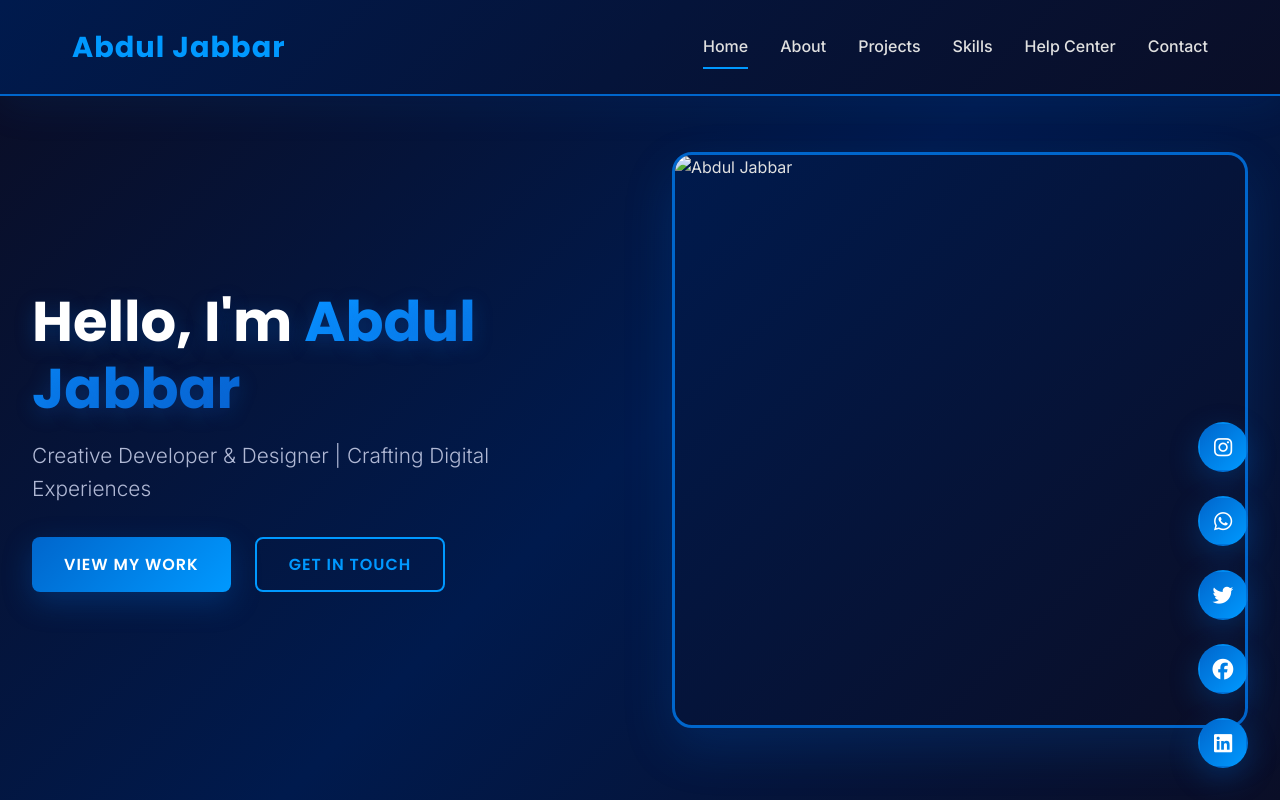
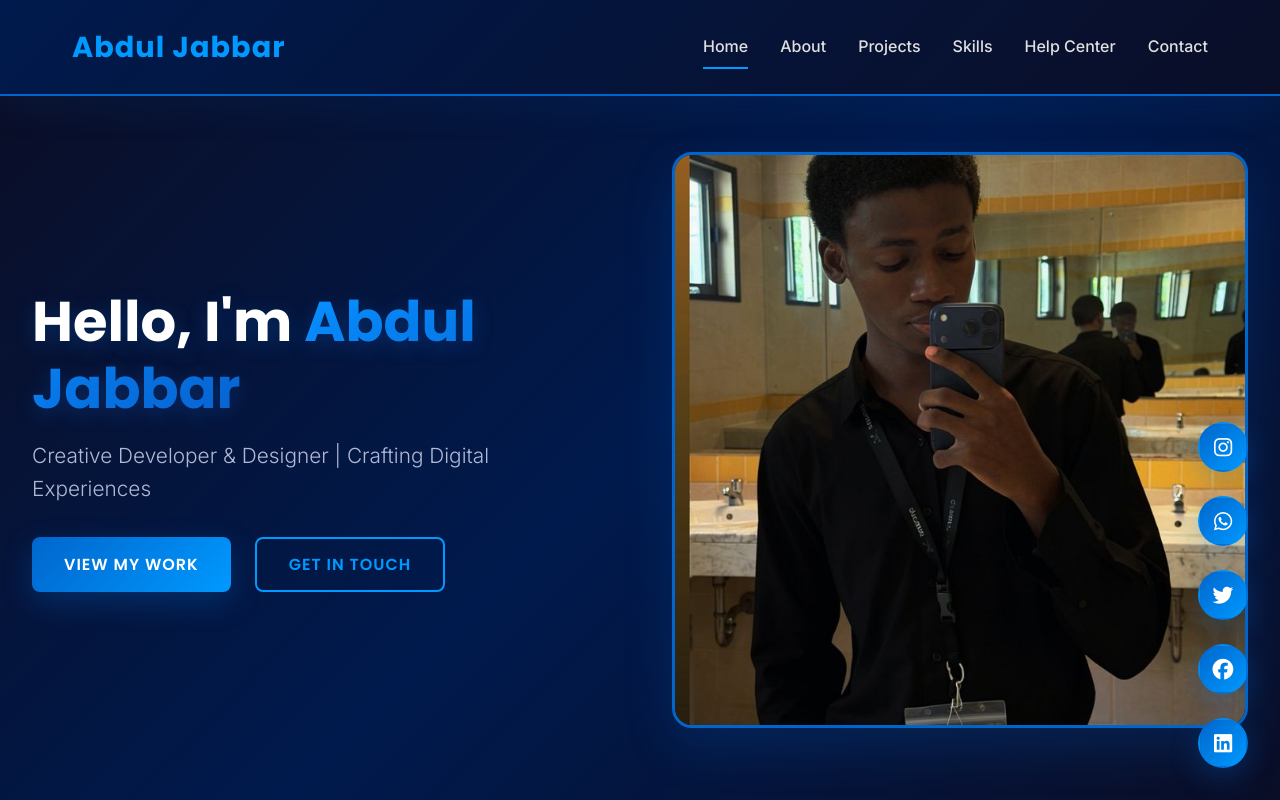
Before and after one commit to natagwandu/my-first-website, a plain HTML site: page index.html in a window 1280 px wide. Shown: the top 800 px of the page. Drawn offline with Linux system fonts and the light colour scheme.

Commit message:
Add files via upload

```diff
--- a/index.html
+++ b/index.html
@@ -41,7 +41,7 @@
         </div>
         <div class="hero-image">
             <div class="image-placeholder">
-                <img src="images/abdul.jpeg" alt="Abdul Jabbar" class="profile-img">
+                <img src="images/images2.jpeg" alt="Abdul Jabbar" class="profile-img">
             </div>
         </div>
     </section>
```
